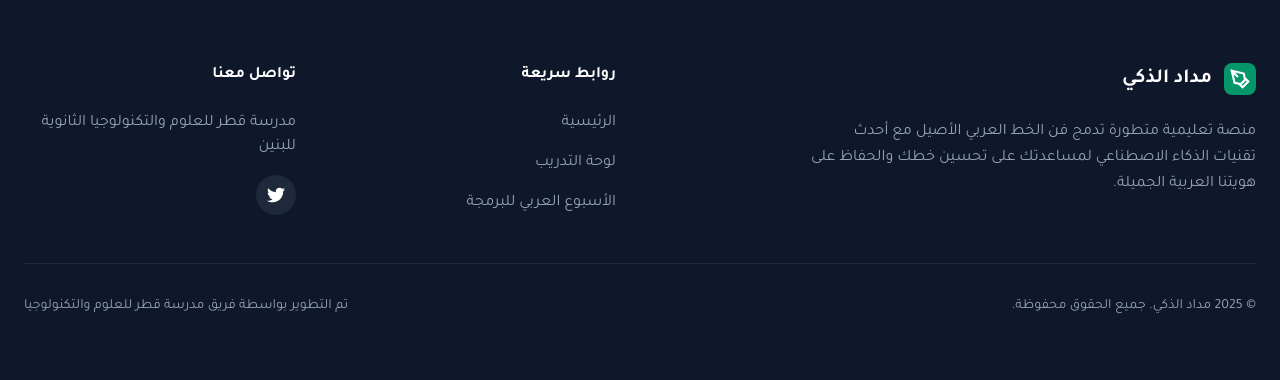
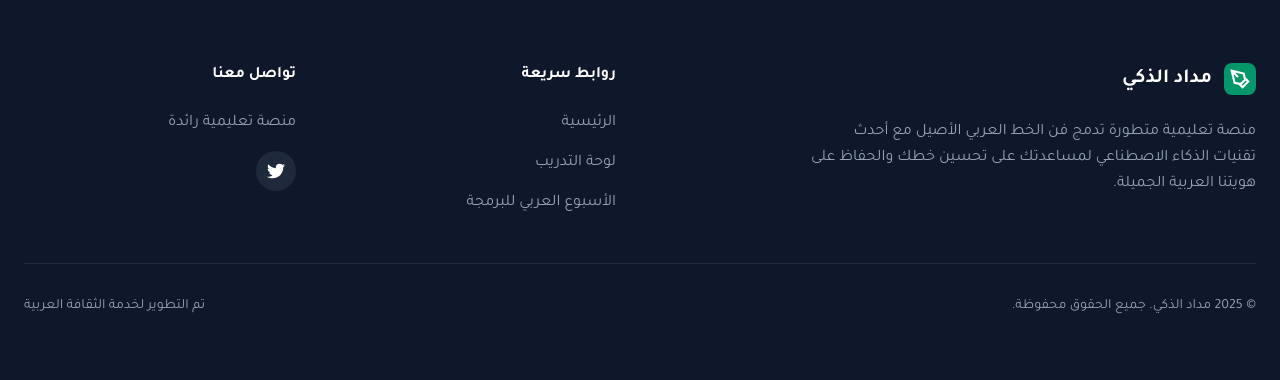
Before and after one commit to ahmadadeltub/MedadArab, a Flask app: page / in a window 1280 px wide. Shown: the part 2061-2441 px from the top of the page. Run offline with Flask 3, Linux system fonts and the light colour scheme; some libraries are stand-ins or nearby versions.

Commit message:
Update footer: remove specific school references

```diff
--- a/templates/base.html
+++ b/templates/base.html
@@ -107,7 +107,7 @@
         </div>
         <div>
           <h4 class="text-white font-bold mb-6">تواصل معنا</h4>
-          <p class="mb-4">مدرسة قطر للعلوم والتكنولوجيا الثانوية للبنين</p>
+          <p class="mb-4">منصة تعليمية رائدة</p>
           <div class="flex gap-4">
             <div class="w-10 h-10 rounded-full bg-slate-800 flex items-center justify-center hover:bg-emerald-600 transition cursor-pointer text-white">
               <svg width="18" height="18" fill="currentColor" viewBox="0 0 24 24"><path d="M24 4.557c-.883.392-1.832.656-2.828.775 1.017-.609 1.798-1.574 2.165-2.724-.951.564-2.005.974-3.127 1.195-.897-.957-2.178-1.555-3.594-1.555-3.179 0-5.515 2.966-4.797 6.045-4.091-.205-7.719-2.165-10.148-5.144-1.29 2.213-.669 5.108 1.523 6.574-.806-.026-1.566-.247-2.229-.616-.054 2.281 1.581 4.415 3.949 4.89-.693.188-1.452.232-2.224.084.626 1.956 2.444 3.379 4.6 3.419-2.07 1.623-4.678 2.348-7.29 2.04 2.179 1.397 4.768 2.212 7.548 2.212 9.142 0 14.307-7.721 13.995-14.646.962-.695 1.797-1.562 2.457-2.549z"/></svg>
@@ -117,7 +117,7 @@
       </div>
       <div class="border-t border-slate-800 pt-8 flex flex-col md:flex-row justify-between items-center gap-4 text-sm">
         <p>© 2025 مداد الذكي. جميع الحقوق محفوظة.</p>
-        <p>تم التطوير بواسطة فريق مدرسة قطر للعلوم والتكنولوجيا</p>
+        <p>تم التطوير لخدمة الثقافة العربية</p>
       </div>
     </div>
   </footer>
```
Also changed, not shown: README.md.
